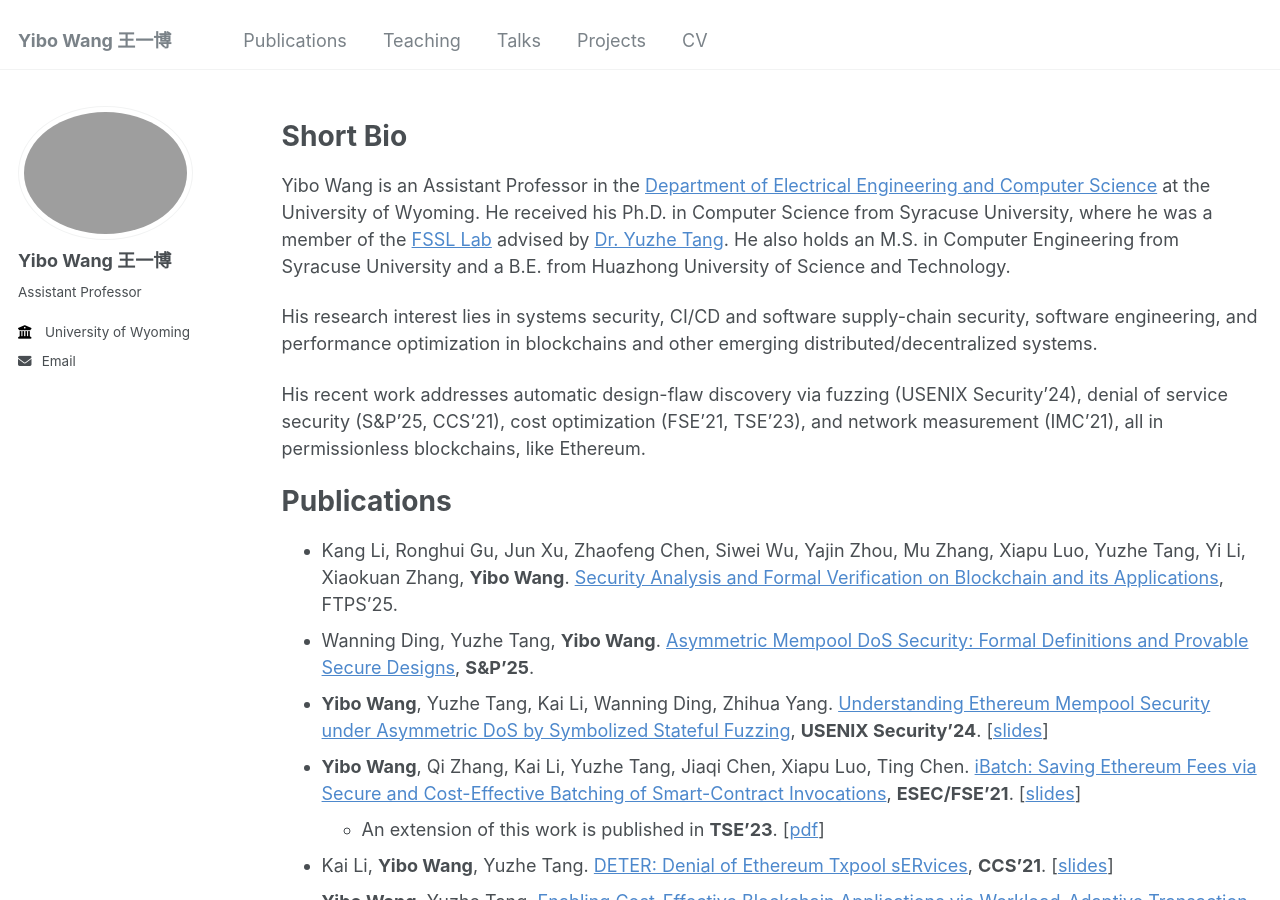
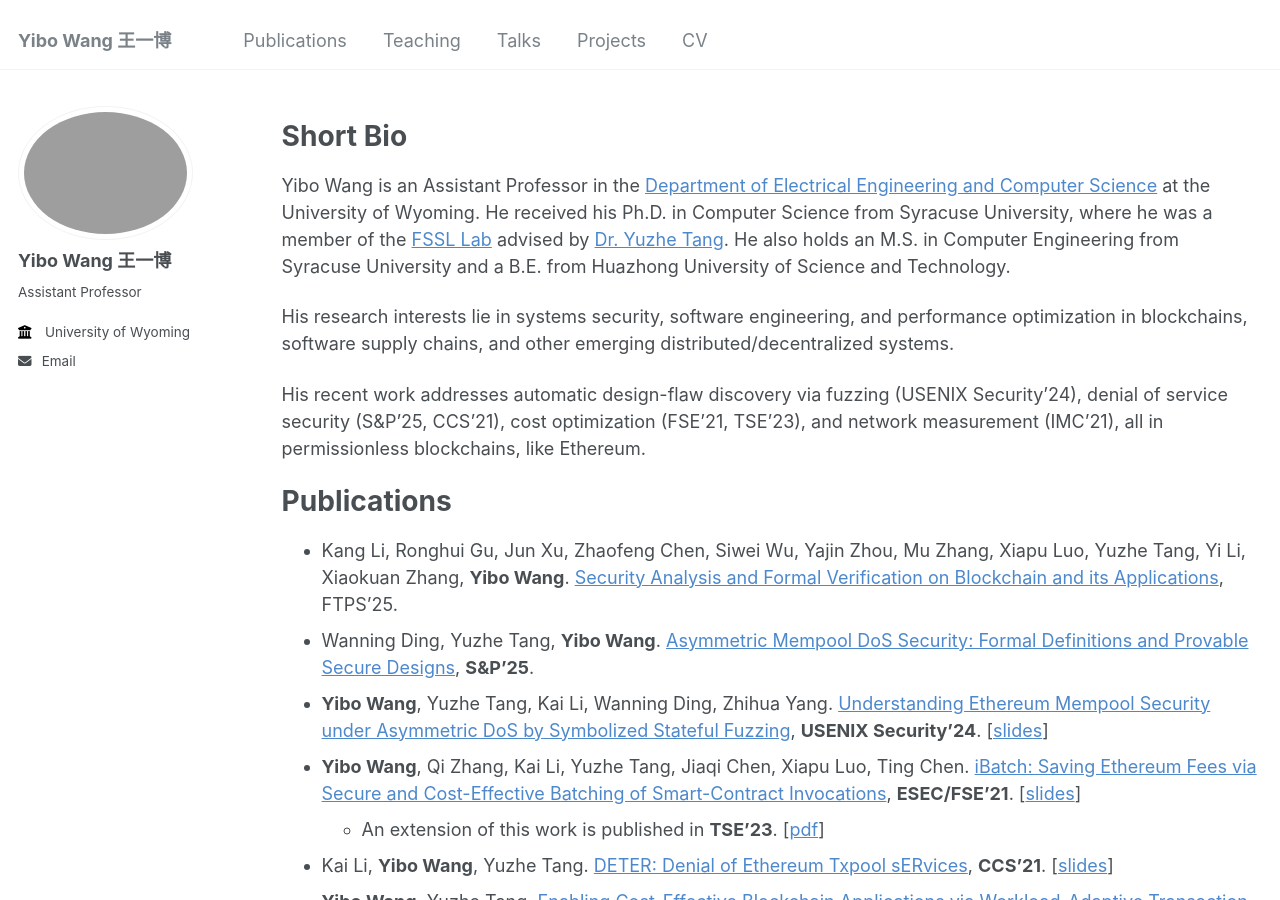
Before and after one commit to wangyibo0308/wangyibo0308.github.io, a Jekyll site: the page built from _pages/about.md, in a window 1280 px wide and 900 px high. Built offline with Jekyll 4.4.1, drawn with Linux system fonts in a browser that asks for light colours.

Commit message:
Update about.md

```diff
--- a/_pages/about.md
+++ b/_pages/about.md
@@ -12,7 +12,7 @@ Short Bio
 ======
 Yibo Wang is an Assistant Professor in the [Department of Electrical Engineering and Computer Science](https://www.uwyo.edu/eecs/index.html) at the University of Wyoming. He received his Ph.D. in Computer Science from Syracuse University, where he was a member of the [FSSL Lab](https://tristartom.github.io/members.html) advised by [Dr. Yuzhe Tang](https://tristartom.github.io/index.html). He also holds an M.S. in Computer Engineering from Syracuse University and a B.E. from Huazhong University of Science and Technology.
 
-His research interest lies in systems security, CI/CD and software supply-chain security, software engineering, and performance optimization in blockchains and other emerging distributed/decentralized systems.
+His research interests lie in systems security, software engineering, and performance optimization in blockchains, software supply chains, and other emerging distributed/decentralized systems.
 
 His recent work addresses automatic design-flaw discovery via fuzzing (USENIX Security’24), denial of service security (S&P’25, CCS’21), cost optimization (FSE’21, TSE’23), and network measurement (IMC'21), all in permissionless blockchains, like Ethereum.
 
```
